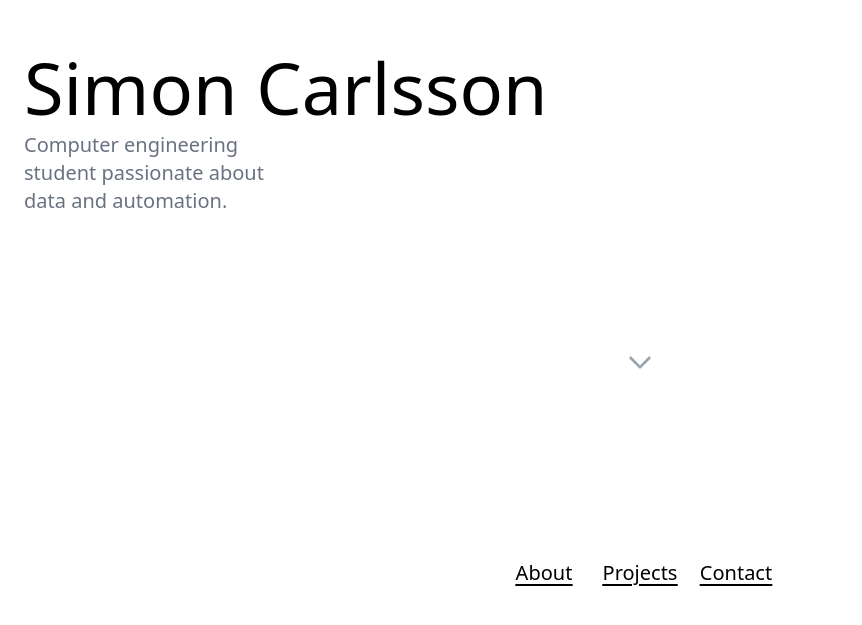
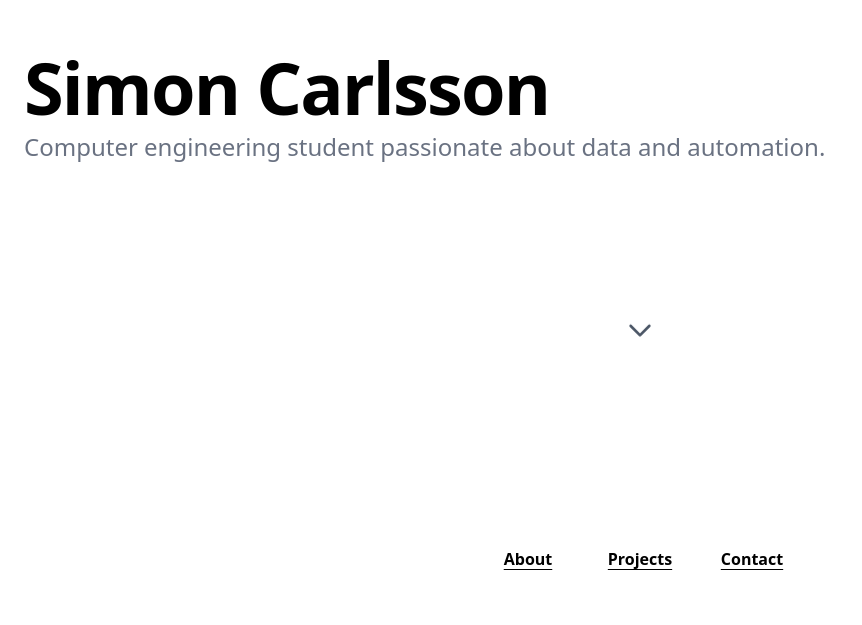
Before and after one commit to SiCarlsson/portfolio-app, a React (Vite) app: page / in a window 1280 px wide. Shown: the part 173-798 px from the top of the page, without its empty margins (0-862 px from the left). Built offline with nearby package versions, Linux system fonts and the light colour scheme.

Commit message:
Add visual enhancement hero.tsx

```diff
--- a/src/components/Button.tsx
+++ b/src/components/Button.tsx
@@ -13,8 +13,10 @@ const Button = ({ children, href, className = '' }: ButtonProps) => {
     }
   };
 
+  const style = "font-semibold underline underline-offset-4"
+
   return (
-    <a href={href} onClick={handleClick} className={className}>
+    <a href={href} onClick={handleClick} className={`${style} ${className}`}>
       {children}
     </a>
   );
--- a/src/components/sections/Hero.tsx
+++ b/src/components/sections/Hero.tsx
@@ -6,19 +6,19 @@ const Hero = () => {
   return (
     <SectionWrapper id="hero" className="bg-white flex flex-col justify-between">
       <div className="mt-[25vh]">
-        <h1 className="text-7xl">Simon Carlsson</h1>
-        <h3 className="text-xl mt-[1vh] text-gray-500 w-65">Computer engineering student passionate about data and automation.</h3>
+        <h1 className="text-7xl font-bold tracking-tight">Simon Carlsson</h1>
+        <h3 className="text-2xl mt-[1vh] text-gray-500 font-light">Computer engineering student passionate about data and automation.</h3>
       </div>
 
-      <ScrollArrow href="#about" />
-      <footer className="w-full text-xl flex justify-center underline underline-offset-4 mb-[2vh]">
-        <Button href="#about" className="w-24 text-center">
+      <ScrollArrow href="#about" className="text-gray-600" />
+      <footer className="flex justify-center gap-8 mb-8">
+        <Button href="#about" className="w-20 text-center">
           About
         </Button>
-        <Button href="#projects" className="w-24 text-center">
+        <Button href="#projects" className="w-20 text-center">
           Projects
         </Button>
-        <Button href="#contact" className="w-24 text-center">
+        <Button href="#contact" className="w-20 text-center">
           Contact
         </Button>
       </footer>
```
